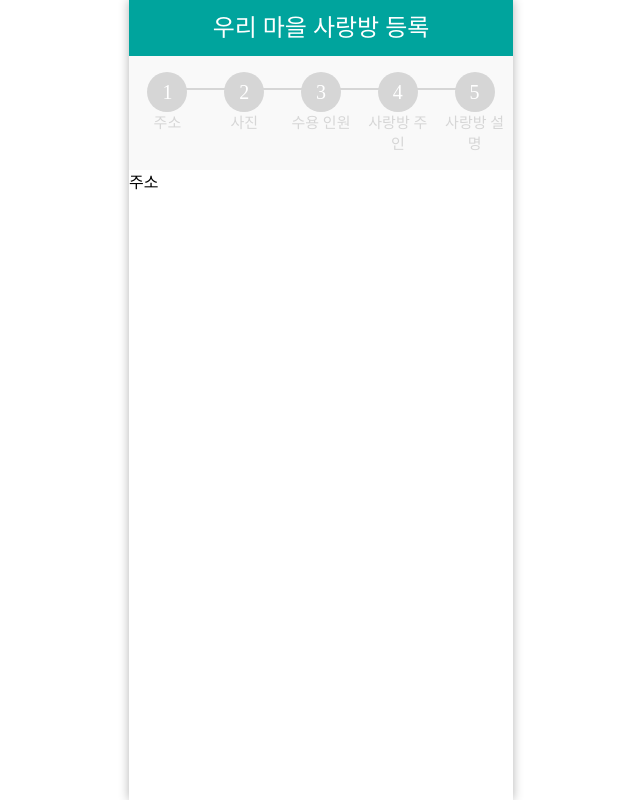
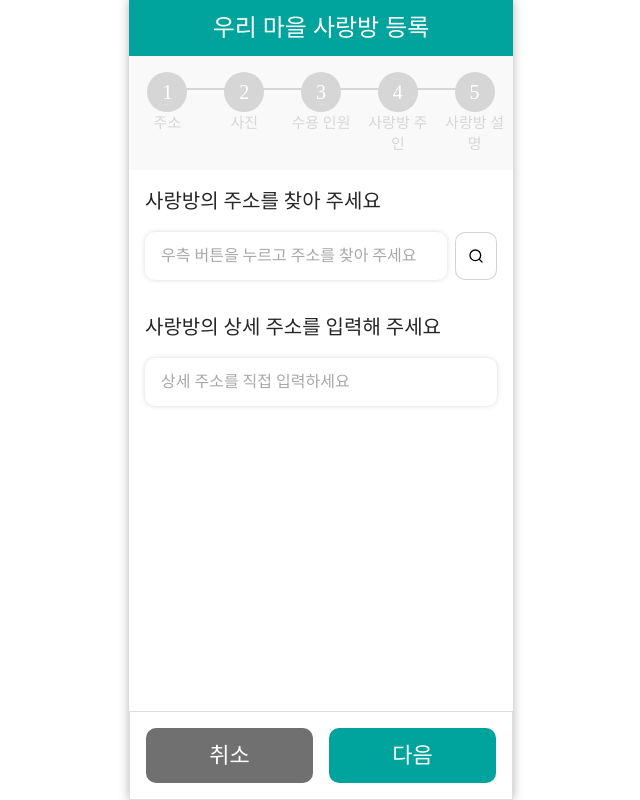
Before and after one commit to hanaro7team1/frontend, a Next.js app: page /register/address in a window 1280 px wide. Shown: the whole page, without its empty margins (319-959 px from the left). Built offline with nearby package versions, Linux system fonts and the light colour scheme; a web font is replaced by a local one.

Commit message:
Feat: 주소 등록 페이지 퍼블리싱

```diff
--- a/src/app/register/address/page.tsx
+++ b/src/app/register/address/page.tsx
@@ -1,3 +1,48 @@
+'use client';
+
+import { Search } from 'lucide-react';
+import { useRouter } from 'next/navigation';
+import { useState } from 'react';
+import { Button, Input, Txt } from '@/components/atoms';
+import { FixedBottomButton } from '@/components/common';
+import AddressSearchModal from '@/components/domain/register/AdressSearchModal';
+
 export default function AddressPage() {
-  return <>주소</>;
+  const router = useRouter();
+
+  //addr (주소) zip (우편번호)
+  //주소 + 상세 주소 + 우편 번호 -> DB로 넘겨 주기
+  const [addr, setAddr] = useState('');
+  const [zip, setZip] = useState('');
+  const [open, setOpen] = useState(false);
+
+  return (
+    <div className='flex flex-col gap-4 p-4'>
+      <Txt className='text-left'>사랑방의 주소를 찾아 주세요</Txt>
+      <div className='mb-4 flex gap-2'>
+        <Input placeholder={'우측 버튼을 누르고 주소를 찾아 주세요'} value={addr} readOnly />
+        <Button
+          title={''}
+          icon={<Search size={16} />}
+          onClick={() => setOpen(true)}
+          className='border-black-626/20 w-auto border bg-white px-3'
+        />
+      </div>
+      <Txt className='text-left'>사랑방의 상세 주소를 입력해 주세요</Txt>
+      <Input placeholder={'상세 주소를 직접 입력하세요'} />
+      <FixedBottomButton
+        greenBtnText='다음'
+        grayBtnText='취소'
+        onClickGreenBtn={() => router.push('/register/capacity')}
+      />
+      <AddressSearchModal
+        open={open}
+        onClose={() => setOpen(false)}
+        onSelect={({ address, zip }) => {
+          setAddr(address);
+          setZip(zip);
+        }}
+      />
+    </div>
+  );
 }
```
